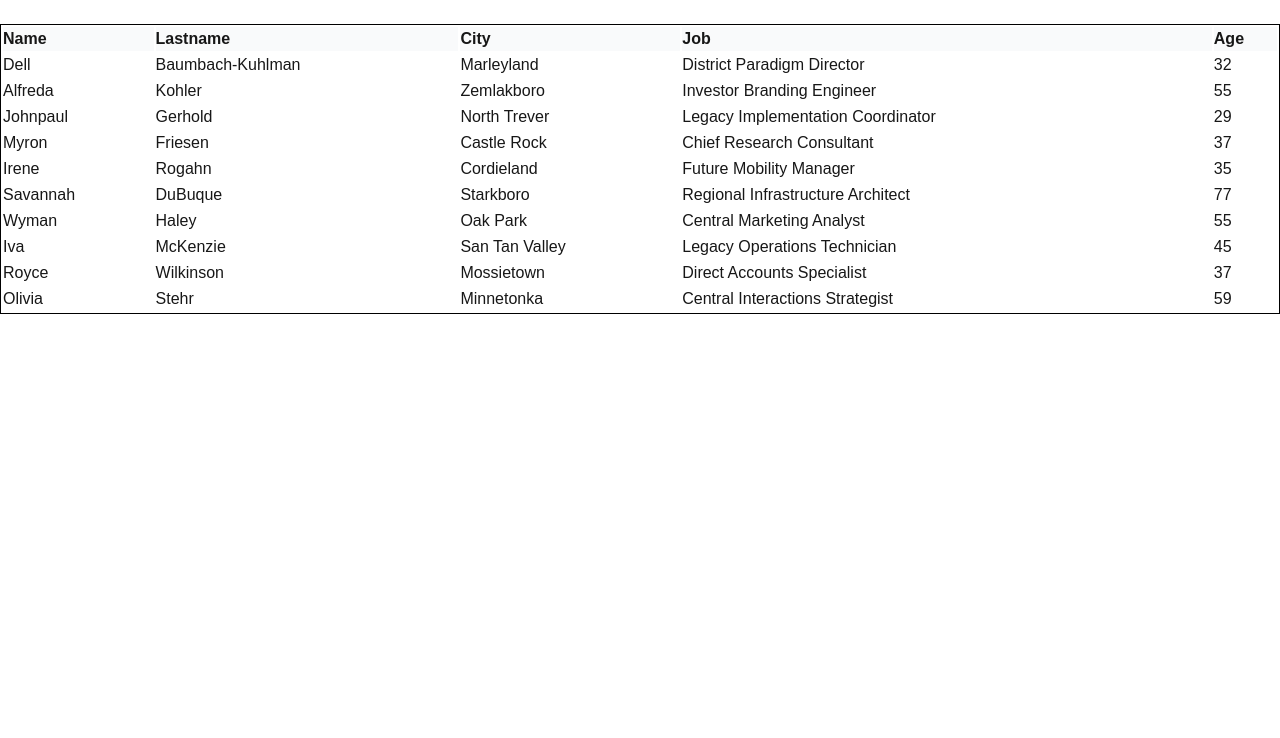
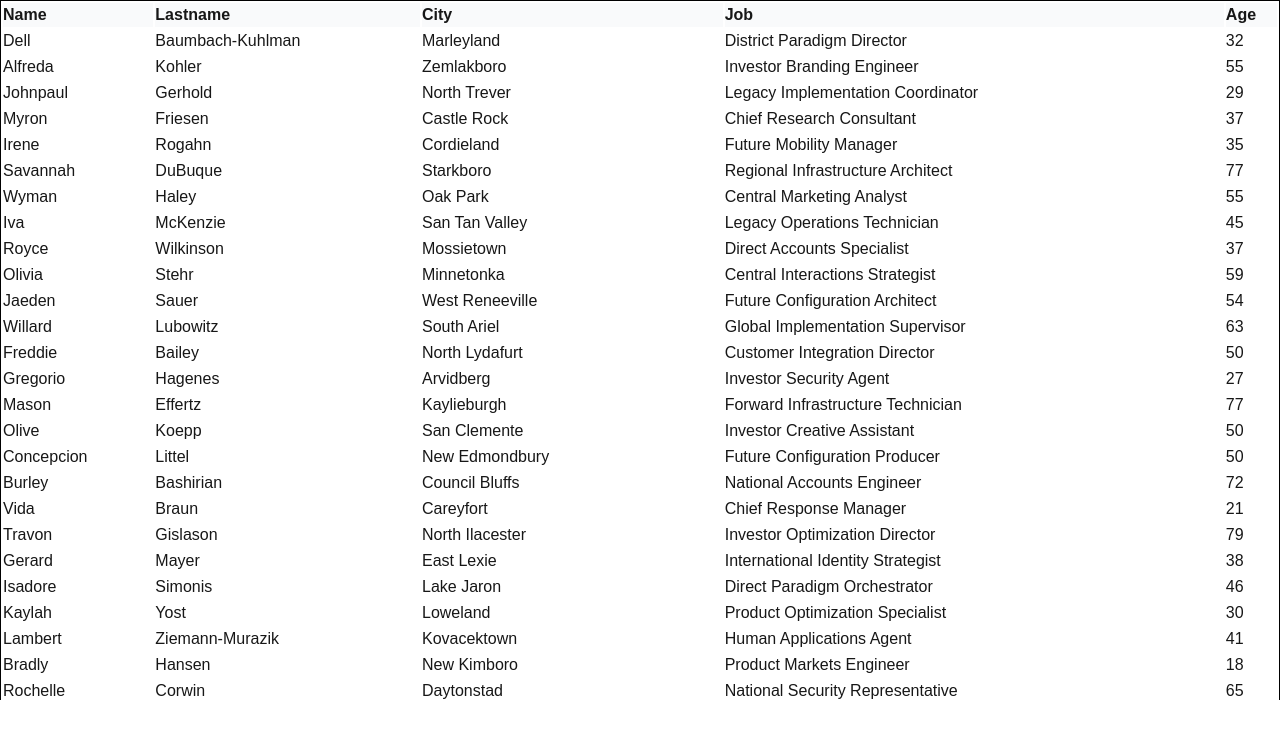
Before and after one commit to Gafafafa25/nextjs-test, a Next.js app: page / in a window 1280 px wide. Shown: the top 738 px of the page. Built offline with nearby package versions, Linux system fonts and the light colour scheme.

Commit message:
add scroll

```diff
--- a/app/api/clients/route.ts
+++ b/app/api/clients/route.ts
@@ -3,7 +3,7 @@ import {NextResponse} from "next/server";
 
 
 export async function GET() {
-    const count: number = 10
+    const count: number = 1000
     const clients = []
 
     for (let i = 0; i < count; i++) {
--- a/app/components/ClientTable.tsx
+++ b/app/components/ClientTable.tsx
@@ -2,16 +2,19 @@
 
 import {useEffect, useState} from "react";
 import {Client} from "@/app/types/client";
+import {useInView} from "react-intersection-observer";
 
 export default function ClientTable() {
     const [clients, setClients] = useState([])
+    // const [currentPage, setCurrentPage] = useState(1)
+    // const itemsPerPage = 10
 
     useEffect(() => {
         async function fetchClients() {
             try {
                 const response = await fetch("/api/clients")
 
-                if (!response.ok) throw new Error('Failed to fetch clients')
+                if (!response.ok) throw new Error('Fetch error')
 
                 const data = await response.json()
                 setClients(data)
@@ -19,12 +22,30 @@ export default function ClientTable() {
                 console.error(error)
             }
         }
+
         fetchClients()
     }, [])
 
+    // const totalPages = Math.ceil(clients.length / itemsPerPage)
+    // const startIdx = (currentPage - 1) * itemsPerPage
+    // const startIdx = currentPage - 1
+    // const currentClients = clients.slice(startIdx, startIdx + itemsPerPage)
+
+    const {ref, inView} = useInView({
+        threshold: 0.1,
+        triggerOnce: true // подгружает порционно
+    })
+
+    useEffect(() => {
+        if (!inView) return
+    }, [inView])
+
 
     return (
-        <div className="overflow-x-auto mt-6">
+        <div
+            ref={ref}
+            style={{maxHeight: '700px', overflowY: 'auto'}}>
+            {/*<div className="overflow-x-auto mt-6">*/}
             <table className="w-full border-separate border border-black text-left">
                 <thead className="bg-gray-50">
                 <tr>
@@ -36,6 +57,7 @@ export default function ClientTable() {
                 </tr>
                 </thead>
                 <tbody className="">
+                {/*{currentClients.map((client: Client) => (*/}
                 {clients.map((client: Client) => (
                     <tr key={client.id}>
                         <td>{client.firstName}</td>
@@ -46,9 +68,20 @@ export default function ClientTable() {
                     </tr>
                 ))
                 }
-
                 </tbody>
             </table>
+            {/*<div>*/}
+            {/*<span>Page {currentPage} of {totalPages}</span>*/}
+            {/*<button onClick={() => setCurrentPage((page) => Math.max(page - 1, 1))}*/}
+            {/*        disabled={currentPage === 1}*/}
+            {/*        className="bg-black/50 text-white px-4 py-2 rounded">Back*/}
+            {/*</button>*/}
+            {/*<button*/}
+            {/*    onClick={() => setCurrentPage((page) => Math.min(page + 1, totalPages))}*/}
+            {/*    disabled={currentPage === totalPages}*/}
+            {/*    className="bg-black/50 text-white px-4 py-2 rounded">Next*/}
+            {/*</button>*/}
+            {/*</div>*/}
         </div>
     )
 }
--- a/package.json
+++ b/package.json
@@ -11,7 +11,8 @@
   "dependencies": {
     "next": "16.3.5",
     "react": "19.2.8",
-    "react-dom": "19.2.8"
+    "react-dom": "19.2.8",
+    "react-intersection-observer": "^11.0.1"
   },
   "devDependencies": {
     "@faker-js/faker": "^10.6.0",
```
Also changed, not shown: 2 other files (tests, documents, lock files or other folders).
